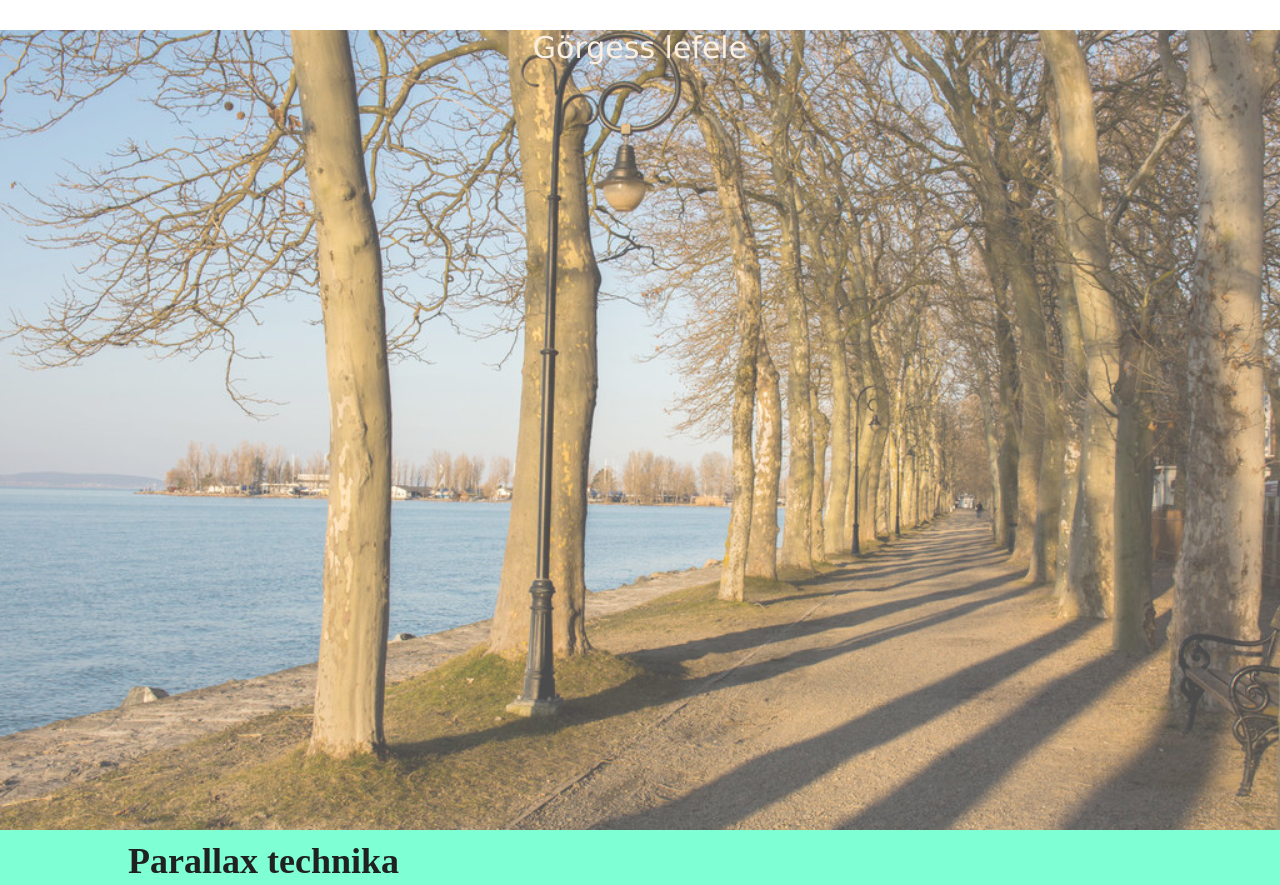
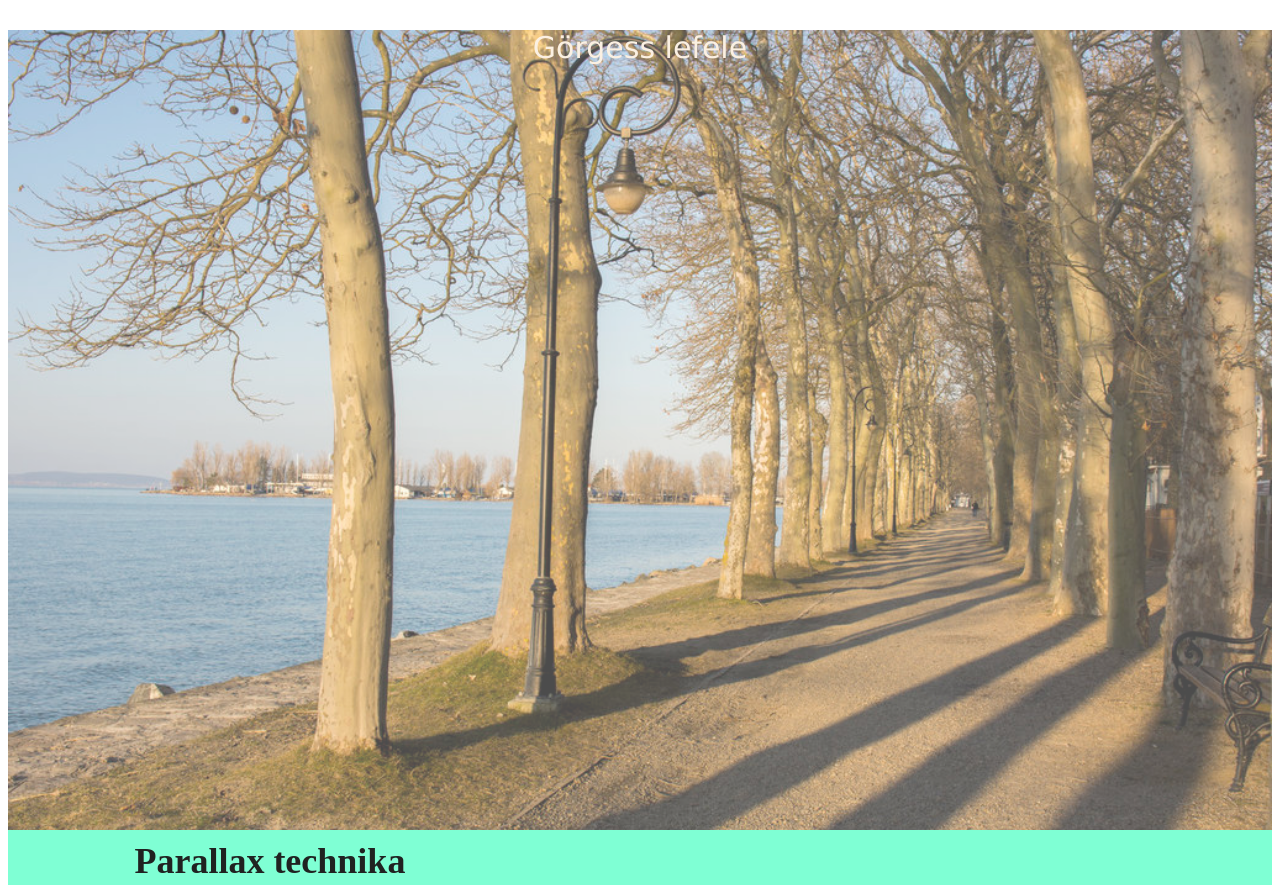
Before and after one commit to Tomi82-git/parallax.io, a plain HTML site: page index.html in a window 1280 px wide. Shown: the top 885 px of the page. Drawn offline with Linux system fonts and the light colour scheme.

Commit message:
modositott

```diff
--- a/css/style.css
+++ b/css/style.css
@@ -1,6 +1,6 @@
 body, html{
-    margin: 0;
-    padding: 0;
+   /* margin: 0;
+    padding: 0;*/
     height: 100%;
 }
 .bgimg-1,.bgimg-2,.bgimg-3{
@@ -41,7 +41,6 @@ h3{
 .gomb{
     font-family: Verdana, Geneva, Tahoma, sans-serif;
     font-size: 30px;
-    font-style: bold;
     color: antiquewhite;
     text-align: center;
     font-weight:300;
```
